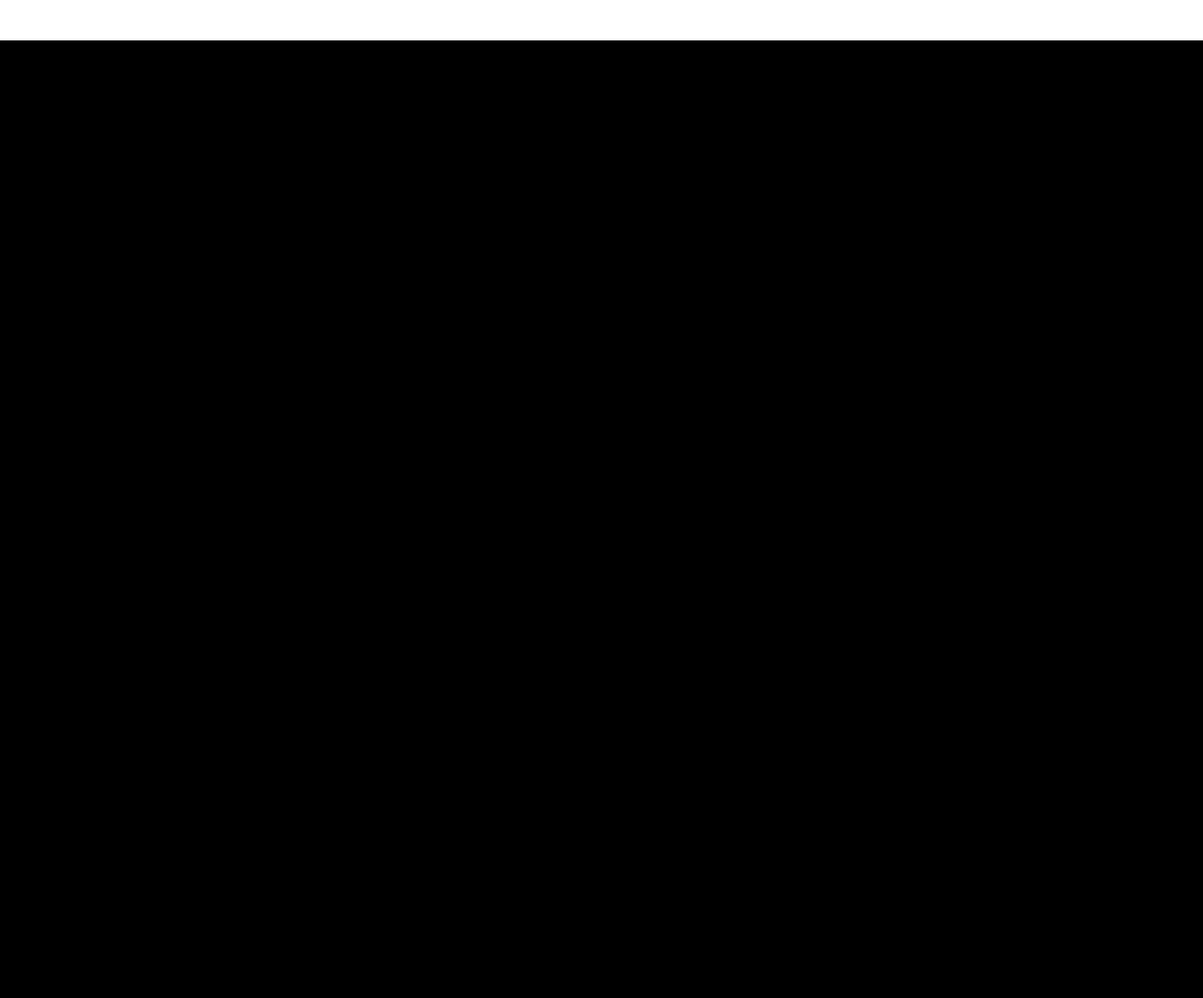
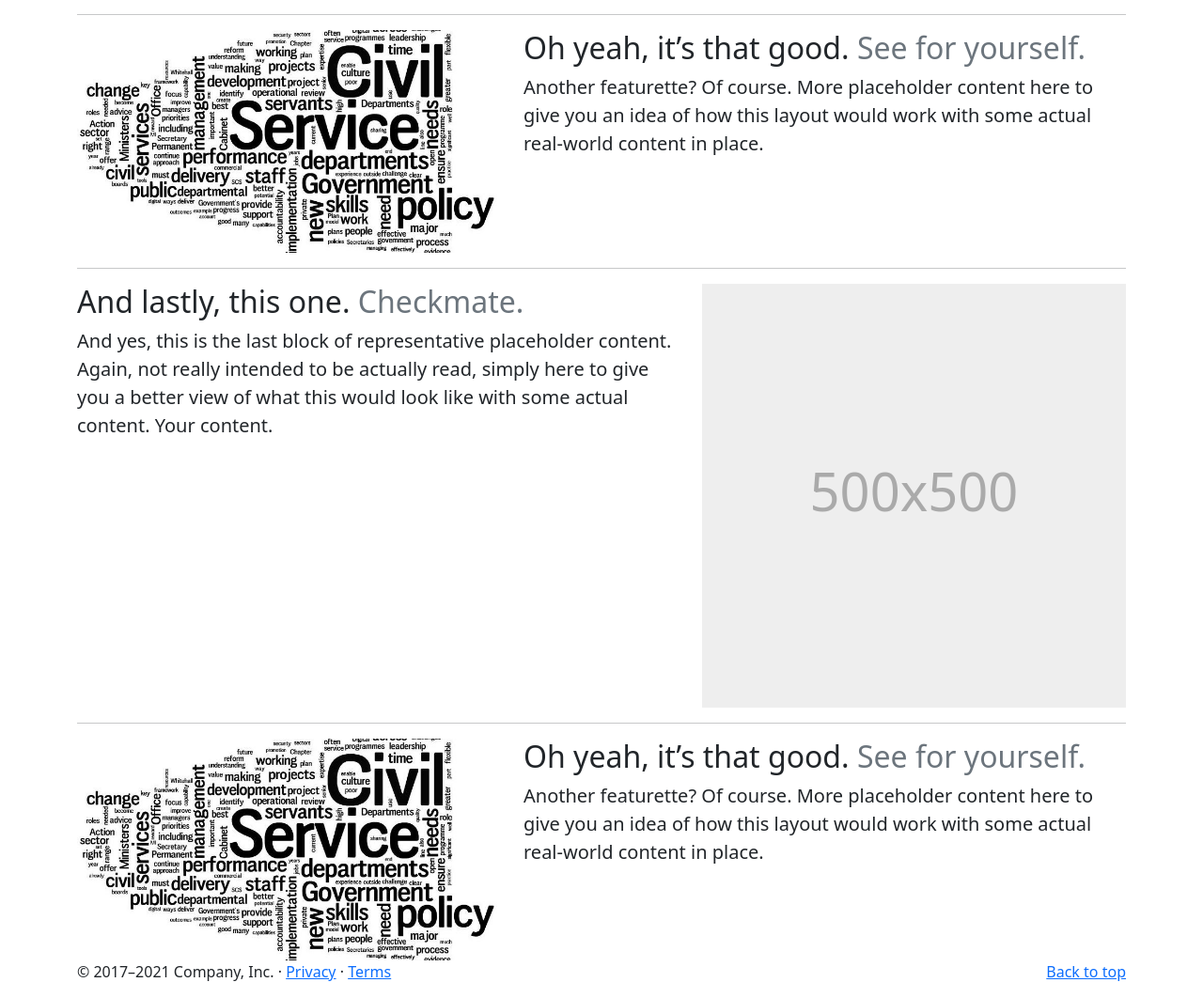
Before and after one commit to kashyap00/QUIZ, a Django app: page / in a window 1280 px wide. Shown: the part 757-1819 px from the top of the page at 94% size. Before the commit the page ends 800 px from the top, so only its background shows below. Run offline with Django 4.2, Linux system fonts and the light colour scheme; some libraries are stand-ins or nearby versions.

Commit message:
index renew

```diff
--- a/templates/base.html
+++ b/templates/base.html
@@ -7,6 +7,14 @@
 
     <!-- Bootstrap CSS -->
     <link href="https://cdn.jsdelivr.net/npm/bootstrap@5.0.2/dist/css/bootstrap.min.css" rel="stylesheet" integrity="sha384-EVSTQN3/azprG1Anm3QDgpJLIm9Nao0Yz1ztcQTwFspd3yD65VohhpuuCOmLASjC" crossorigin="anonymous">
+    <link rel="apple-touch-icon" href="/docs/5.0/assets/img/favicons/apple-touch-icon.png" sizes="180x180">
+<link rel="icon" href="/docs/5.0/assets/img/favicons/favicon-32x32.png" sizes="32x32" type="image/png">
+<link rel="icon" href="/docs/5.0/assets/img/favicons/favicon-16x16.png" sizes="16x16" type="image/png">
+<link rel="manifest" href="/docs/5.0/assets/img/favicons/manifest.json">
+<link rel="mask-icon" href="/docs/5.0/assets/img/favicons/safari-pinned-tab.svg" color="#7952b3">
+<link rel="icon" href="/docs/5.0/assets/img/favicons/favicon.ico">
+<meta name="theme-color" content="#7952b3">
+<link href="carousel.css" rel="stylesheet">
 
     <title>{% block title %} {%endblock title %}quiz</title>
   </head>
--- a/templates/index.html
+++ b/templates/index.html
@@ -1,65 +1,129 @@
 {% extends 'base.html'%}
 {% block body%}
 <style>
-  .p-3 border bg-light{
-    justify-content:center;
-    align-items:center;
-  }
+      .bd-placeholder-img {
+        font-size: 1.125rem;
+        text-anchor: middle;
+        -webkit-user-select: none;
+        -moz-user-select: none;
+        user-select: none;
+
+      }
+      .cont-fluid{
+        width:100%;
+        height:600px;
+      }
+
+      @media (min-width: 768px) {
+        .bd-placeholder-img-lg {
+          font-size: 3.5rem;
+        }
+      }
+    </style>
 
 
+<!-- Marketing messaging and featurettes
+================================================== -->
+<!-- Wrap the rest of the page in another container to center all the content. -->
 
-  .container{
+<div class="container marketing">
 
-  }
-  .container2 .figure img{
-    border-radius: 300px;
-    border-style: solid;
-    border-color: darkcyan;
+  <!-- Three columns of text below the carousel -->
+  <div class="row">
+    <div class="col-lg-4">
+      <img class="bd-placeholder-img rounded-circle" width="140" height="140" src="static\upsc.jpg" role="img" aria-label="Placeholder: 140x140" preserveAspectRatio="xMidYMid slice" focusable="false"><title>Placeholder</title><rect width="100%" height="100%" fill="#777"/><text x="50%" y="50%" fill="#777" dy=".3em"></text></svg>
 
-  }
+      <h2>About</h2>
+      <p>Some representative placeholder content for the three columns of text below the carousel. This is the first column.</p>
+      <p><a class="btn btn-secondary" href="#">View details &raquo;</a></p>
+    </div><!-- /.col-lg-4 -->
+    <div class="col-lg-4">
+      <img class="bd-placeholder-img rounded-circle" width="140" height="140" src="static\qu.png" role="img" aria-label="Placeholder: 140x140" preserveAspectRatio="xMidYMid slice" focusable="false"><title>Placeholder</title><rect width="100%" height="100%" fill="#777"/><text x="50%" y="50%" fill="#777" dy=".3em"></text></svg>
 
-</style>
-<div class="contain">
-  <div class="container">
-    <div class="row g-2">
-      <div class="col-6">
-        <div class="p-3 border bg-light"><a href="#"><img src="static\quiz.png"></a></div>
-      </div>
-      <div class="col-6">
-        <div class="p-3 border bg-light"><a href="#"><img src="static\quiz.png"></a></div>
-      </div>
+      <h2>Practice</h2>
+      <p>Another exciting bit of representative placeholder content. This time, we've moved on to the second column.</p>
+      <p><a class="btn btn-secondary" href="#">View details &raquo;</a></p>
+    </div><!-- /.col-lg-4 -->
+    <div class="col-lg-4">
+      <img class="bd-placeholder-img rounded-circle" width="140" height="140" src="static\rp.png" role="img" aria-label="Placeholder: 140x140" preserveAspectRatio="xMidYMid slice" focusable="false"><title>Placeholder</title><rect width="100%" height="100%" fill="#777"/><text x="50%" y="50%" fill="#777" dy=".3em"></text></svg>
+
+      <h2>Analyse</h2>
+      <p>And lastly this, the third column of representative placeholder content.</p>
+      <p><a class="btn btn-secondary" href="#">View details &raquo;</a></p>
+    </div><!-- /.col-lg-4 -->
+  </div><!-- /.row -->
+
+
+  <!-- START THE FEATURETTES -->
+
+  <hr class="featurette-divider">
+
+  <div class="row featurette">
+    <div class="col-md-7">
+      <h2 class="featurette-heading">First featurette heading. <span class="text-muted">It’ll blow your mind.</span></h2>
+      <p class="lead">Some great placeholder content for the first featurette here. Imagine some exciting prose here.</p>
+    </div>
+    <div class="col-md-5">
+      <img class="bd-placeholder-img bd-placeholder-img-lg featurette-image img-fluid mx-auto" width="500" height="500" src="static\photo-1434030216411-0b793f4b4173.avif" role="img" aria-label="Placeholder: 500x500" preserveAspectRatio="xMidYMid slice" focusable="false"><title>Placeholder</title><rect width="100%" height="100%" fill="#eee"/><text x="50%" y="50%" fill="#aaa" dy=".3em"></text></svg>
 
     </div>
   </div>
-  </div>
-  <div class="cont1-filuid">
-    <div id="carouselExampleIndicators" class="carousel slide" data-bs-ride="carousel">
-      <ol class="carousel-indicators">
-        <button type="button" data-bs-target="#carouselExampleIndicators" data-bs-slide-to="0" class="active" aria-current="true" aria-label="Slide 1"></button>
-        <button type="button" data-bs-target="#carouselExampleIndicators" data-bs-slide-to="1" aria-label="Slide 2"></button>
-        <button type="button" data-bs-target="#carouselExampleIndicators" data-bs-slide-to="2" aria-label="Slide 3"></button>
-      </ol>
-      <div class="carousel-inner">
-        <div class="carousel-item active">
-          <img src="static\photo-1552508744-1696d4464960.avif"style="height:400px; width=600px" class="d-block w-100" alt="...">
-        </div>
-        <div class="carousel-item">
-          <img src="static\photo-1434030216411-0b793f4b4173.avif" style="height:400px; width=600px" class="d-block w-100" alt="...">
-        </div>
-        <div class="carousel-item">
-          <img src="static\photo-1581447109200-bf2769116351.avif" style="height:400px; width=600px" class="d-block w-100" alt="...">
-        </div>
-      </div>
-      <button class="carousel-control-prev" type="button" data-bs-target="#carouselExampleIndicators" data-bs-slide="prev">
-        <span class="carousel-control-prev-icon" aria-hidden="true"></span>
-        <span class="visually-hidden">Previous</span>
-      </button>
-      <button class="carousel-control-next" type="button" data-bs-target="#carouselExampleIndicators" data-bs-slide="next">
-        <span class="carousel-control-next-icon" aria-hidden="true"></span>
-        <span class="visually-hidden">Next</span>
-      </button>
+
+  <hr class="featurette-divider">
+
+  <div class="row featurette">
+    <div class="col-md-7 order-md-2">
+      <h2 class="featurette-heading">Oh yeah, it’s that good. <span class="text-muted">See for yourself.</span></h2>
+      <p class="lead">Another featurette? Of course. More placeholder content here to give you an idea of how this layout would work with some actual real-world content in place.</p>
+    </div>
+    <div class="col-md-5 order-md-1">
+      <img class="bd-placeholder-img bd-placeholder-img-lg featurette-image img-fluid mx-auto" width="500" height="500" src="static\civil-service-reform-wordle.jpg" role="img" aria-label="Placeholder: 500x500" preserveAspectRatio="xMidYMid slice" focusable="false"><title>Placeholder</title><rect width="100%" height="100%" fill="#eee"/><text x="50%" y="50%" fill="#aaa" dy=".3em"></text></svg>
+
     </div>
   </div>
+
+  <hr class="featurette-divider">
+
+  <div class="row featurette">
+    <div class="col-md-7">
+      <h2 class="featurette-heading">And lastly, this one. <span class="text-muted">Checkmate.</span></h2>
+      <p class="lead">And yes, this is the last block of representative placeholder content. Again, not really intended to be actually read, simply here to give you a better view of what this would look like with some actual content. Your content.</p>
+    </div>
+    <div class="col-md-5">
+      <svg class="bd-placeholder-img bd-placeholder-img-lg featurette-image img-fluid mx-auto" width="500" height="500" xmlns="http://www.w3.org/2000/svg" role="img" aria-label="Placeholder: 500x500" preserveAspectRatio="xMidYMid slice" focusable="false"><title>Placeholder</title><rect width="100%" height="100%" fill="#eee"/><text x="50%" y="50%" fill="#aaa" dy=".3em">500x500</text></svg>
+
+    </div>
+  </div>
+
+  <hr class="featurette-divider">
+
+  <div class="row featurette">
+    <div class="col-md-7 order-md-2">
+      <h2 class="featurette-heading">Oh yeah, it’s that good. <span class="text-muted">See for yourself.</span></h2>
+      <p class="lead">Another featurette? Of course. More placeholder content here to give you an idea of how this layout would work with some actual real-world content in place.</p>
+    </div>
+    <div class="col-md-5 order-md-1">
+      <img class="bd-placeholder-img bd-placeholder-img-lg featurette-image img-fluid mx-auto" width="500" height="500" src="static\civil-service-reform-wordle.jpg" role="img" aria-label="Placeholder: 500x500" preserveAspectRatio="xMidYMid slice" focusable="false"><title>Placeholder</title><rect width="100%" height="100%" fill="#eee"/><text x="50%" y="50%" fill="#aaa" dy=".3em"></text></svg>
+
+    </div>
+  </div>
+
+  <!-- /END THE FEATURETTES -->
+
+</div><!-- /.container -->
+
+
+<!-- FOOTER -->
+<footer class="container">
+  <p class="float-end"><a href="#">Back to top</a></p>
+  <p>&copy; 2017–2021 Company, Inc. &middot; <a href="#">Privacy</a> &middot; <a href="#">Terms</a></p>
+</footer>
+</main>
+
+
+  <script src="/docs/5.0/dist/js/bootstrap.bundle.min.js" integrity="sha384-MrcW6ZMFYlzcLA8Nl+NtUVF0sA7MsXsP1UyJoMp4YLEuNSfAP+JcXn/tWtIaxVXM" crossorigin="anonymous"></script>
+
+
 
 
 
```
